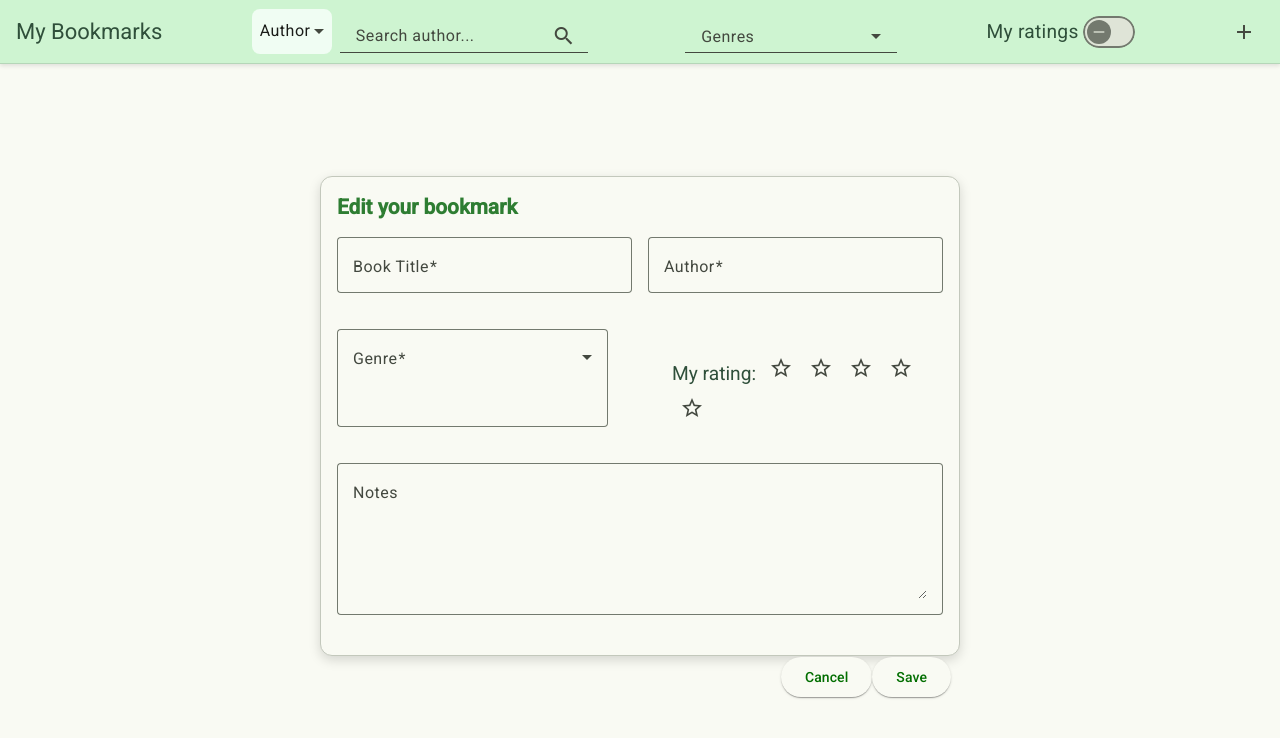
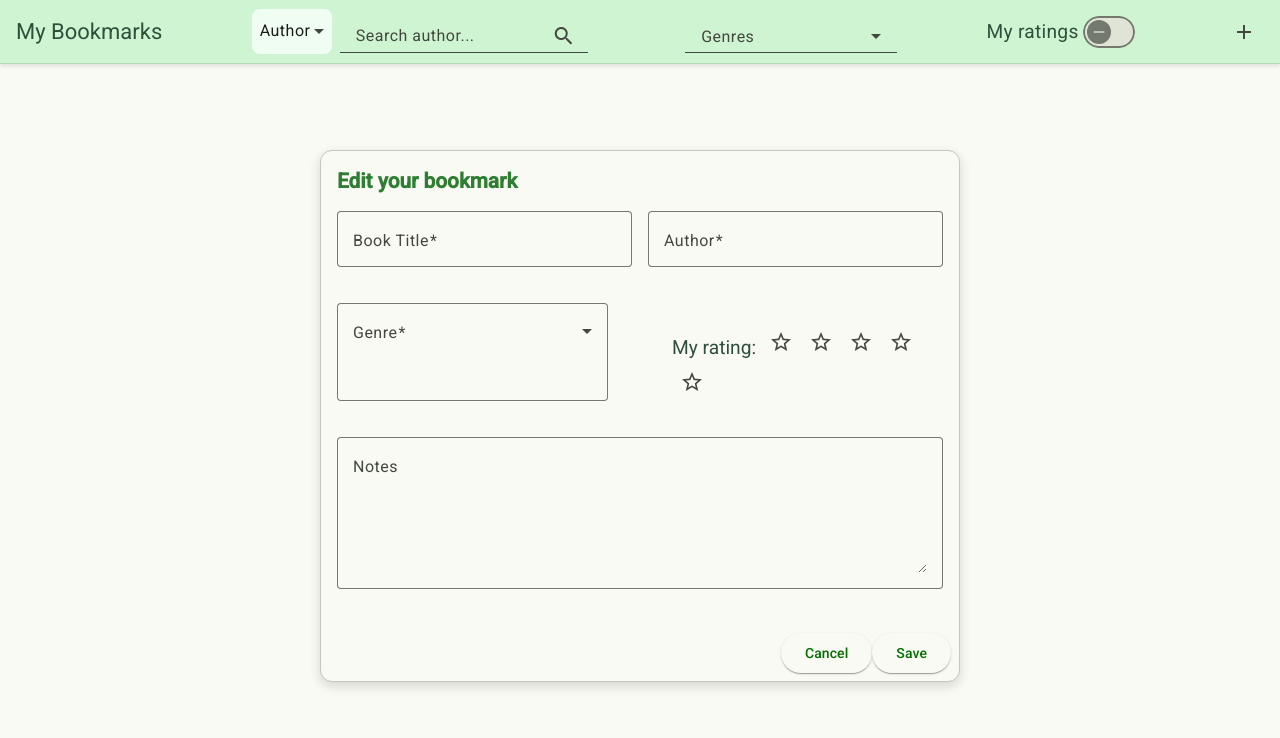
Before and after one commit to Ecaterina05/My-Boomark, an Angular app: page /bookmarks/edit/1 in a window 1280 px wide. Shown: the top 738 px of the page. Built offline with nearby package versions, Linux system fonts and the light colour scheme.

Commit message:
fix bookform height

```diff
--- a/src/app/components/bookmark/bookmark-form/bookmark-form.component.scss
+++ b/src/app/components/bookmark/bookmark-form/bookmark-form.component.scss
@@ -8,7 +8,7 @@
 
   .bookmark-card {
     width: 50vw;
-    max-height: 60vh;
+    max-height: auto;
     border-radius: 12px;
     box-shadow: 0 4px 12px rgba(0, 0, 0, 0.15);
 
```
